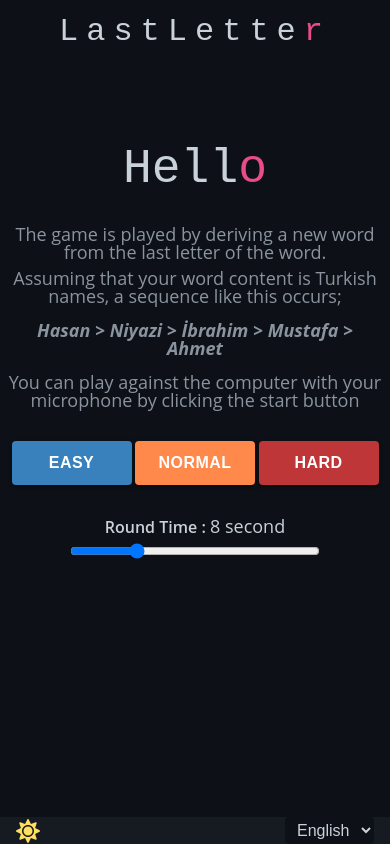
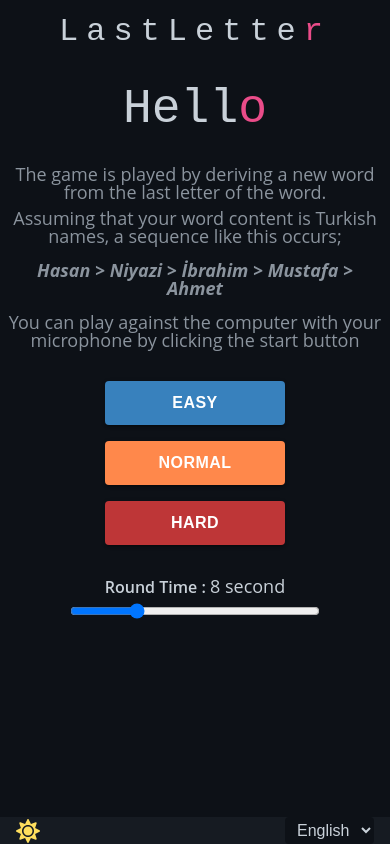
Before and after one commit to alicanerdurmaz/last-letter, a React (Create React App) app: page / in a window 390 px wide. Built offline with nearby package versions, Linux system fonts and the light colour scheme.

Commit message:
minor ui change

```diff
--- a/src/components/Text/GameDescription.module.scss
+++ b/src/components/Text/GameDescription.module.scss
@@ -26,6 +26,18 @@
   align-items: center;
 
   button {
-    width: 120px;
+    width: 180px;
   }
 }
+@media only screen and (max-width: 600px) {
+  .btnGroup {
+    flex-direction: column;
+
+    button {
+      margin-bottom: 1rem;
+    }
+    button:last-of-type {
+      margin-bottom: 0;
+    }
+  }
+}
```
